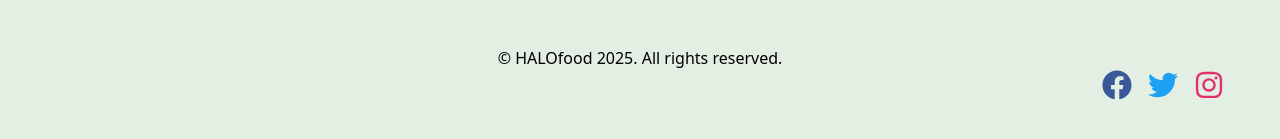
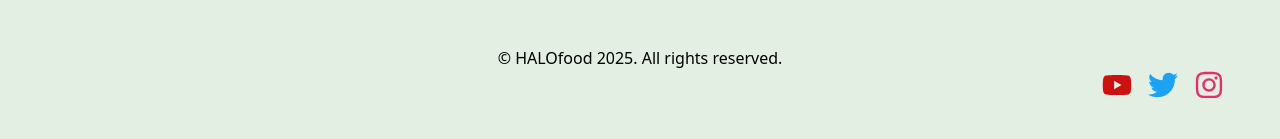
Before and after one commit to Morudu7/alx-capstone-project, a React (Vite) app in the folder recipe-sharing-app/: page /Contacts in a window 1280 px wide. Shown: the part 873-1012 px from the top of the page. Built offline with nearby package versions, Linux system fonts and the light colour scheme.

Commit message:
Adding links to the icons

```diff
--- a/recipe-sharing-app/src/components/Footer.jsx
+++ b/recipe-sharing-app/src/components/Footer.jsx
@@ -1,5 +1,5 @@
 import React from "react";
-import { FaFacebook, FaTwitter, FaInstagram } from 'react-icons/fa';
+import { FaYoutube, FaTwitter, FaInstagram } from 'react-icons/fa';
 
 
 const Footer = () => {
@@ -9,9 +9,9 @@ const Footer = () => {
         <p>&copy; HALOfood 2025. All rights reserved.</p>
 
         <div className='flex gap-4 justify-end'>
-            <FaFacebook size={30} color="#3b5998" />
-            <FaTwitter size={30} color="#1DA1F2" />
-            <FaInstagram size={30} color="#E1306C" />
+           <a href="https://www.youtube.com/" target="_blank" rel="noopener noreferrer"><FaYoutube size={30} color="#cd1111ff"/></a>
+            <a href="https://x.com/" target="_blank" rel="noopener noreferrer"><FaTwitter size={30} color="#1DA1F2" /></a>
+           <a href="https://www.instagram.com/" target="_blank" rel="noopener noreferrer"><FaInstagram size={30} color="#E1306C" /> </a>
         </div>
       </footer>
     </div>
```
